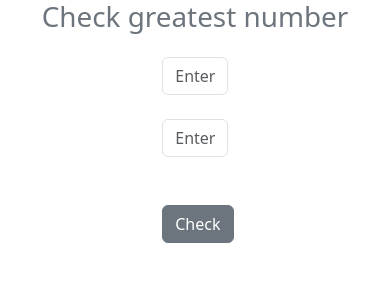
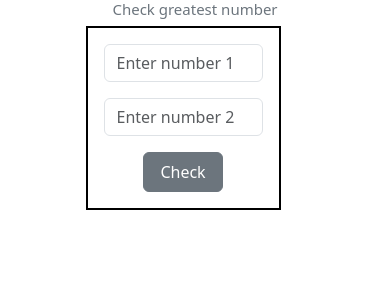
Before and after one commit to Megha183/greatest_number, a plain HTML site: page index.html in a window 390 px wide. Drawn offline with nearby package versions, Linux system fonts and the light colour scheme.

Commit message:
initial commit

```diff
--- /dev/null
+++ b/greatest.css
@@ -0,0 +1,20 @@
+
+.container{
+    border: 2px solid black;
+}
+button{
+    height: 40px;
+    width: 22%;
+}
+@media screen and (max-width:600px)  {
+
+    h1{
+        font-size: 15px;
+     }
+
+
+     div{
+       width: 100%;
+    }
+
+}
--- a/index.html
+++ b/index.html
@@ -7,19 +7,27 @@
     <title>Document</title>
     <link href="https://cdn.jsdelivr.net/npm/bootstrap@5.3.0-alpha1/dist/css/bootstrap.min.css" rel="stylesheet" >
     <script src="https://cdn.jsdelivr.net/npm/bootstrap@5.3.0-alpha1/dist/js/bootstrap.bundle.min.js" integrity="sha384-w76AqPfDkMBDXo30jS1Sgez6pr3x5MlQ1ZAGC+nuZB+EYdgRZgiwxhTBTkF7CXvN" crossorigin="anonymous"></script>
-
+<link rel="stylesheet" href="./greatest.css">
 </head>
 <body>
 
     <h1 class="text-center text-secondary ">Check greatest number</h1>
-    <div class="container w-25 p-3">
-    <input type="text"placeholder="Enter number 1"class="form-control" id="a1">
-    <br>
-    <input type="text"placeholder="Enter number 2"class="form-control"id="a2">
-    <div class="mt-5 text-center">
-        <button onclick="checkmax()" type="submit" class="btn btn-secondary">Check</button>
-    </div>
-   </div>
+    <div class="row">
+        <div class="container w-50 p-3 ">
+        <div class="mb-3 col-md-12 col-sm-12">
+    <input type="number"class="form-control"id="a1" required placeholder="Enter number 1" >
+        </div>
+
+    <div class="mb-3 col-md-12 col-sm-12">
+    <input type="number"class="form-control" id="a2"required placeholder="Enter number 2">
+</div>
+
+   <div class=" text-center col-md-12 col-sm-12">
+
+    <button onclick="checkmax()" type="submit" class="btn btn-secondary" style="width:50% ;">Check</button>
+</div>
+</div>
+</div>
 </body>
 <script>
     function checkmax(){
@@ -28,11 +36,12 @@
         if(num1>num2){
             alert(`${num1} is greatest`)
         }
-         else  if(num1<=num2){
-            alert(`${num2} is greatest`)
+         else  if(num1==num2){
+            alert("both are equal")
+
         }
         else{
-            alert("both are equal")
+            alert(`${num2} is greatest`)
         }
     }
 </script>
```
